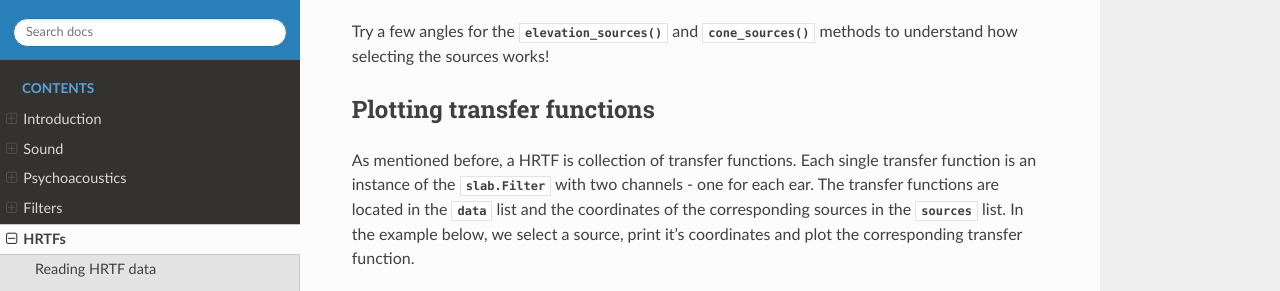
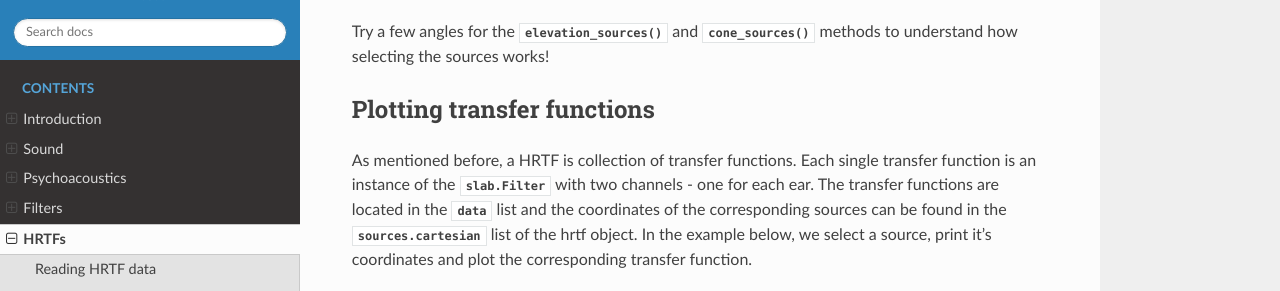
Before and after one commit to DrMarc/slab, a Sphinx documentation site: the page built from docs/hrtf.rst, in a window 1280 px wide and 900 px high, scrolled down 1444 px, cut to the strip 58-349 px from the top of the window. Built offline with Sphinx 7.4.7 and the Read the Docs theme 2.0.0, drawn with Linux system fonts in a browser that asks for light colours; some of the changed lines change nothing that is shown.

Commit message:
plot updated

```diff
--- a/docs/hrtf.rst
+++ b/docs/hrtf.rst
@@ -59,8 +59,8 @@
 ---------------------------
 As mentioned before, a HRTF is collection of transfer functions. Each single transfer function is an instance of the
 :class:`slab.Filter` with two channels - one for each ear. The transfer functions are located in the :attr:`data`
-list and the coordinates of the corresponding sources in the :attr:`sources` list. In the example below, we select a
-source, print it's coordinates and plot the corresponding transfer function.
+list and the coordinates of the corresponding sources can be found in the :attr:`sources.cartesian` list of the hrtf
+object. In the example below, we select a source, print it's coordinates and plot the corresponding transfer function.
 
 .. plot::
     :include-source:
@@ -68,14 +68,10 @@
 
     from matplotlib import pyplot as plt
     hrtf = slab.HRTF.kemar()
-    fig, ax = plt.subplots(1)
-    idx = 10
-    source = hrtf.sources.cartesian[idx]  # the source's azimuth, elevation and distance
-    filt = hrtf.data[idx] # the corresponding filter
-    filt.channel(0).tf(axis=ax, show=False)
-    filt.channel(1).tf(axis=ax, show=False)
-    plt.legend()
-    plt.show()
+    filt = hrtf.data[10] # choose a filter
+    source = hrtf.sources.vertical_polar[idx]
+    print(f'azimuth: {round(source[0])}, elevation: {source[1]}')
+    filt.tf()
 
 The :class:`HRTF` class also has a :meth:`.plot_tf` method to plot transfer functions as either `waterfall`
 (as is Wightman and Kistler, 1989), `image` plot (as in Hofman 1998). The function takes a list of source indices as an
```
